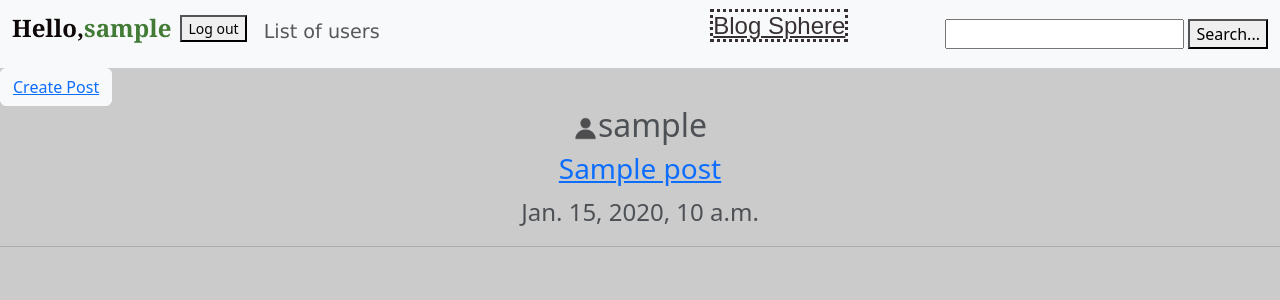
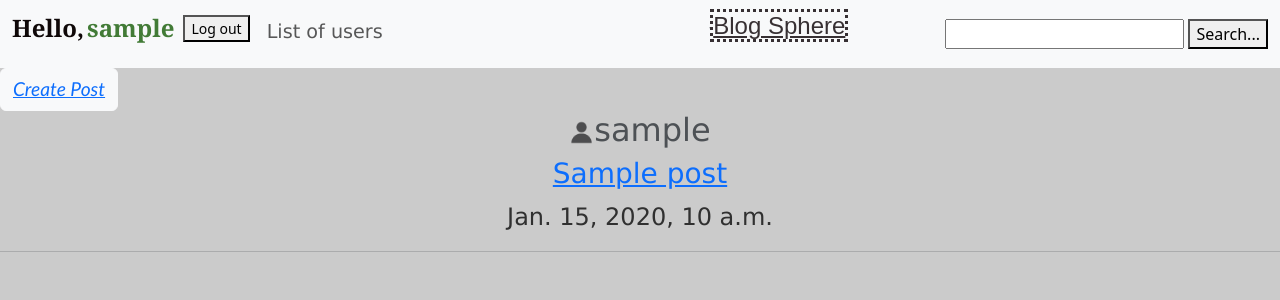
Before and after one commit to vladyslavvvvvvv/BlogSphere, a Django app: page / in a window 1280 px wide. Shown: the top 300 px of the page. Run offline with Django 5.2, Linux system fonts and the light colour scheme; a user stored in the database is signed in; tables that the repository leaves empty hold one stand-in row (values such as "Sample post").

Commit message:
upgraded frontend

```diff
--- a/static/style.css
+++ b/static/style.css
@@ -7,6 +7,11 @@
 }
 .main{
     text-align: center;
+    font-size: x-large;
+    font-family: 'Lucida Sans', 'Lucida Sans Regular', 'Lucida Grande', 'Lucida Sans Unicode', Geneva, Verdana, sans-serif ;
+    font-weight: 550;
+    font-display: optional;
+
 }
 .sign{
     text-align: justify;
@@ -56,6 +61,7 @@
     font-weight: bolder;
     font-size: x-large;
     width: fit-content;
+    margin-right: 1px;
 }
 .divin{
         color: rgb(66, 123, 54);
@@ -64,6 +70,7 @@
     font-size: x-large;
     margin-bottom: 12px;
     width: fit-content;
+    margin-left: 2px;
 }
 .backbtn{
     font-family: 'Gill Sans', 'Gill Sans MT', Calibri, 'Trebuchet MS', sans-serif;
@@ -107,3 +114,18 @@
     width: fit-content;
     font-size: large;
 }
+.filedet{
+    font-family: 'Gill Sans', 'Gill Sans MT', Calibri, 'Trebuchet MS', sans-serif;
+    color: rgb(7, 2, 2);
+    font-size: larger;
+}
+.spanpost{
+    color: rgb(48, 48, 48);
+}
+.createbtn{
+    font-size: larger;
+    font-family: 'Gill Sans', 'Gill Sans MT', Calibri, 'Trebuchet MS', sans-serif;
+    font-weight: 500;
+    font-style: italic;
+    font-display: optional;
+}
--- a/templates/blogsphere_app/mainpage.html
+++ b/templates/blogsphere_app/mainpage.html
@@ -3,17 +3,17 @@
 
 
 
-<button class="btn btn-light" class="btn-create">
+<button class="btn btn-light createbtn" class="btn-create">
     <a href="{% url 'post-create' %}">Create Post</a>
 </button>
 
 {% for post in all_posts %}
-<legend class="main">
+<legend class="main" >
     {% load static %}
 
     <h2><img src="{% static 'icon.png' %}" height="25px" width="25px">{{post.user}}</h2>
     <h3><a href="{% url 'post-detail' post.id %}" >  {{post.title}}</a></h3>
-    <span>{{post.created_at}}</span>
+    <span class="spanpost">{{post.created_at}}</span>
     <hr>
 </legend>
 {% endfor %}
--- a/templates/blogsphere_app/post_detail.html
+++ b/templates/blogsphere_app/post_detail.html
@@ -6,7 +6,7 @@
 <p style="font-style: oblique;color: black;font-weight: 450;">{{post.title}}</p>
 
 {% if post.file %}
-<p><img src="{{post.file.url}}" width="300px" alt="couldnt load the file"></p>
+<p><img src="{{post.file.url}}" width="300px" class="filedet" alt="couldnt load the file"></p>
 {% endif %}
 
 <div class="postcontainer">
--- a/templates/blogsphere_app/user_detail.html
+++ b/templates/blogsphere_app/user_detail.html
@@ -4,7 +4,7 @@
 {% load static %}
 <h3 class="h3user"><img src="{% static 'icon.png' %}" height="25px" width="25px"> {{user.username}} </h3>
 {% for post in user.post_set.all %}
-<legend class="main">
+<legend class="usermain">
     {% load static %}
 
     <h3><a href="{% url 'post-detail' post.id %}" >  {{post.title}}</a></h3>
--- a/templates/blogsphere_app/userlist.html
+++ b/templates/blogsphere_app/userlist.html
@@ -10,13 +10,13 @@
 </div>
 {% for user in all_posts %}
 
-<legend class="main">
+<legend class="userlistmain">
     {% load static %}
 
 
 
     <p style="font-size: xx-large; font-family: 'Gill Sans', 'Gill Sans MT', Calibri, 'Trebuchet MS', sans-serif;color: black;font-weight: 500;">
-    <img src="{% static 'icon.png' %}" height="29px" width="29px">
+    <img src="{% static 'icon.png' %}" height="35px" width="35px">
     <a href="{% url 'user-detail' user.id %}">{{user.username}}</a>
     </p>
     <hr>
```
